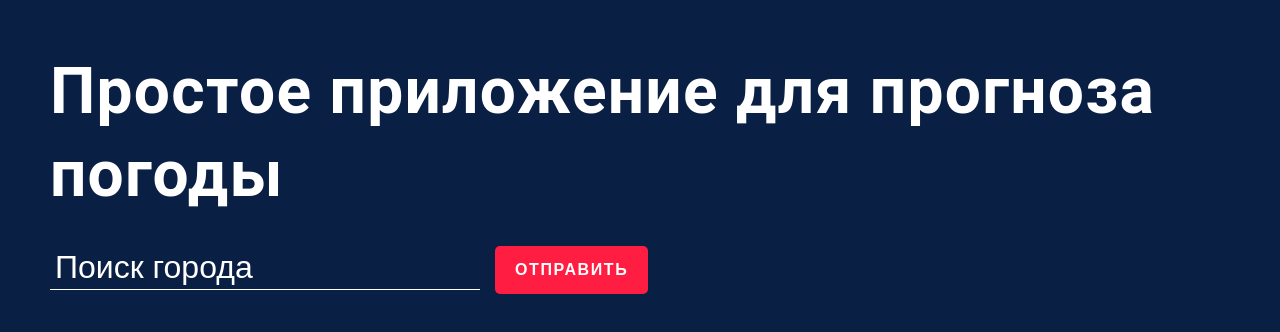
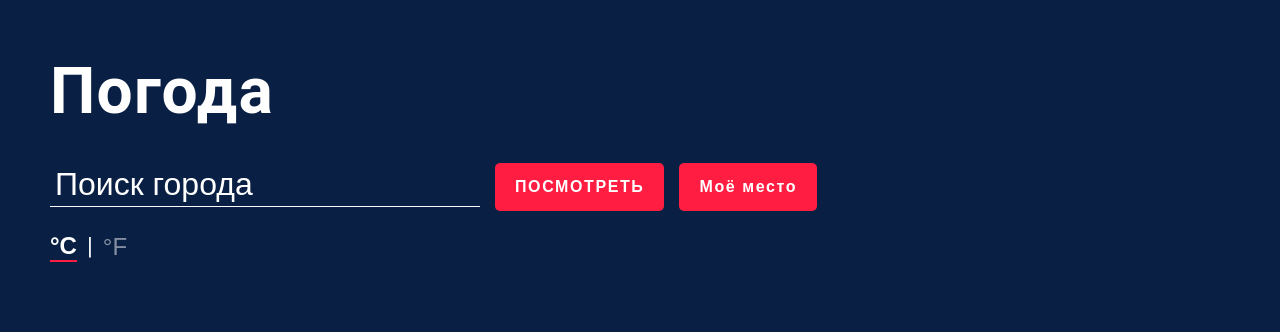
Before and after one commit to ROCKKKKK7/WeatherApp, a React (Vite) app: page / in a window 1280 px wide. Shown: the top 332 px of the page. Built offline with nearby package versions, Linux system fonts and the light colour scheme.

Commit message:
add C/F toggle, delete card, geolocation and weather details

```diff
--- a/src/App.jsx
+++ b/src/App.jsx
@@ -5,13 +5,25 @@ import iconMap from "./mapingicon.js";
 const apiKey = import.meta.env.VITE_API_KEY;
 
 function App() {
+	const [loading, setLoading] = useState(false); // состояние загрузки
 	const [city, setCity] = useState("");
-	// список найденных городов
-	const [cities, setCities] = useState([]);
+	const [cities, setCities] = useState([]); // список найденных городов
 	const [msg, setMsg] = useState("");
+	const [unit, setUnit] = useState("C"); // смена C F
+	const convertTemp = (temp) => {
+		if (unit === "F") return Math.round((temp * 9) / 5 + 32);
+		return temp;
+	};
+
+	// функция удаления
+	const handleDelete = (dataName) => {
+		setCities((prev) => prev.filter((c) => c.dataName !== dataName));
+	};
 
 	const handleSubmit = (e) => {
 		e.preventDefault();
+		if (loading) return;
+		setLoading(true);
 		let inputVal = city.trim();
 
 		if (inputVal.includes(",")) {
@@ -28,10 +40,11 @@ function App() {
 			.then((data) => {
 				if (data.cod === "404") {
 					setMsg(" Город не найден");
+					setLoading(false);
 					return;
 				}
 				setMsg("");
-				const { main, name, sys, weather } = data;
+				const { main, name, sys, weather, wind } = data;
 
 				//защита от дубликатов
 				const dataName = `${name},${sys.country}`.toLowerCase();
@@ -54,6 +67,9 @@ function App() {
 						temp: Math.round(main.temp),
 						icon,
 						description: weather[0].description,
+						humidity: main.humidity,
+						wind: Math.round(wind.speed),
+						pressure: main.pressure,
 					},
 				]);
 				// очищаем поле ввода
@@ -61,15 +77,68 @@ function App() {
 			})
 			.catch(() => {
 				setMsg(" Город не найден");
-			});
+			})
+			.finally(() => setLoading(false));
+	};
+
+	// геолокация
+	const handleGeoLocation = () => {
+		if (!navigator.geolocation) {
+			setMsg("Геолокация не поддерживается вашим браузером");
+			return;
+		}
+
+		setMsg("Определяем местоположение...");
+		setLoading(true);
+
+		navigator.geolocation.getCurrentPosition(
+			(position) => {
+				const { latitude, longitude } = position.coords;
+				const url = `https://api.openweathermap.org/data/2.5/weather?lat=${latitude}&lon=${longitude}&appid=${apiKey}&units=metric`;
+
+				fetch(url)
+					.then((response) => response.json())
+					.then((data) => {
+						const { main, name, sys, weather, wind } = data;
+						const dataName = `${name},${sys.country}`.toLowerCase();
+						const alreadyExists = cities.some(
+							(c) => c.dataName === dataName,
+						);
+						if (alreadyExists) {
+							setMsg("Этот город уже добавлен");
+							return;
+						}
+						const icon = `/src/assets/${iconMap[weather[0].icon] || "weather.svg"}`;
+						setCities((prev) => [
+							...prev,
+							{
+								dataName,
+								name,
+								country: sys.country,
+								temp: Math.round(main.temp),
+								icon,
+								description: weather[0].description,
+								humidity: main.humidity,
+								wind: Math.round(wind.speed),
+								pressure: main.pressure,
+							},
+						]);
+						setMsg("");
+					})
+					.catch(() => setMsg("Не удалось получить погоду"));
+			},
+			() => {
+				(setMsg("Не удалось определить местоположение"),
+					setLoading(false));
+			},
+			{ timeout: 5000 },
+		);
 	};
 
 	return (
 		<div className={styles.container}>
 			<section className={styles.topBanner}>
-				<h1 className={styles.heading}>
-					Простое приложение для прогноза погоды
-				</h1>
+				<h1 className={styles.heading}>Погода</h1>
 				<form onSubmit={handleSubmit}>
 					<input
 						type="text"
@@ -78,22 +147,53 @@ function App() {
 						value={city}
 						onChange={(e) => setCity(e.target.value)}
 					/>
-					<button type="submit">ОТПРАВИТЬ </button>
+					<button type="submit" disabled={loading}>
+						{loading ? "ПОСМОТРЕТЬ" : "ПОСМОТРЕТЬ"}
+					</button>
+					<span className={styles.msg}>{msg}</span>
+					<button
+						type="button"
+						className={styles.geoBtn}
+						onClick={handleGeoLocation}
+					>
+						{loading ? "Моё место" : "Моё место"}
+					</button>
 					<span className={styles.msg}>{msg}</span>
 				</form>
+				<div className={styles.unitToggle}>
+					<button
+						className={unit === "C" ? styles.activeUnit : ""}
+						onClick={() => setUnit("C")}
+					>
+						°C
+					</button>
+					<span>|</span>
+					<button
+						className={unit === "F" ? styles.activeUnit : ""}
+						onClick={() => setUnit("F")}
+					>
+						°F
+					</button>
+				</div>
 			</section>
 
 			<section className={styles.ajaxSection}>
 				<ul className={styles.cities}>
 					{cities.map((c, index) => (
 						<li key={index} className={styles.city}>
+							<button
+								className={styles.deleteBtn}
+								onClick={() => handleDelete(c.dataName)}
+							>
+								✕
+							</button>
 							<h2 className={styles.cityName}>
 								<span>{c.name}</span>
 								<sup>{c.country}</sup>
 							</h2>
 							<div className={styles.cityTemp}>
-								{c.temp}
-								<sup>°C</sup>
+								{convertTemp(c.temp)}
+								<sup>°{unit}</sup>
 							</div>
 							<figure>
 								<img
@@ -103,6 +203,17 @@ function App() {
 								/>
 								<figcaption>{c.description}</figcaption>
 							</figure>
+							<ul className={styles.cityDetails}>
+								<li>
+									Влажность: <strong>{c.humidity}%</strong>
+								</li>
+								<li>
+									Ветер: <strong>{c.wind} м/с</strong>
+								</li>
+								<li>
+									Давление: <strong>{c.pressure} гПа</strong>
+								</li>
+							</ul>
 						</li>
 					))}
 				</ul>
--- a/src/App.module.css
+++ b/src/App.module.css
@@ -193,7 +193,7 @@ body {
 }
 
 .cityName span {
-    color: var(--text_dark) !important;
+	color: var(--text_dark) !important;
 }
 
 .cityTemp {
@@ -205,6 +205,7 @@ body {
 
 .cityTemp sup {
 	font-size: 0.5em;
+	color: var(--text_dark);
 }
 
 .cityIcon {
@@ -219,3 +220,76 @@ body {
 	letter-spacing: 0.05em;
 	color: var(--text_med);
 }
+
+.deleteBtn {
+	position: absolute;
+	top: 10px;
+	right: 10px;
+	background: none;
+	border: none;
+	font-size: 1.2rem;
+	cursor: pointer;
+	color: var(--text_med);
+	transition: color 0.2s;
+}
+
+.deleteBtn:hover {
+	color: var(--red);
+}
+
+.cityDetails {
+	margin-top: 15px;
+	display: flex;
+	flex-direction: column;
+	gap: 6px;
+}
+
+.cityDetails li {
+	font-size: 0.85rem;
+	color: var(--text_med);
+}
+
+.cityDetails li strong {
+	color: var(--text_dark);
+}
+
+.unitToggle {
+	display: flex;
+	align-items: center;
+	gap: 10px;
+	margin-top: 20px;
+	font-size: 1.5rem;
+	color: var(--text_light);
+}
+
+.unitToggle button {
+	font-size: 1.5rem;
+	color: var(--text_light);
+	opacity: 0.5;
+	transition: opacity 0.2s;
+}
+
+.unitToggle button:hover {
+	opacity: 0.8;
+}
+
+.activeUnit {
+	opacity: 1 !important;
+	font-weight: bold;
+	border-bottom: 2px solid var(--red) !important;
+}
+
+.geoBtn {
+	font-size: 1rem;
+	font-weight: bold;
+	letter-spacing: 0.1em;
+	padding: 15px 20px;
+	margin-left: 10px;
+	border-radius: 5px;
+	background: var(--orange);
+	transition: background 0.3s ease-in-out;
+}
+
+.geoBtn:hover {
+	background: #e07b00;
+}
```
